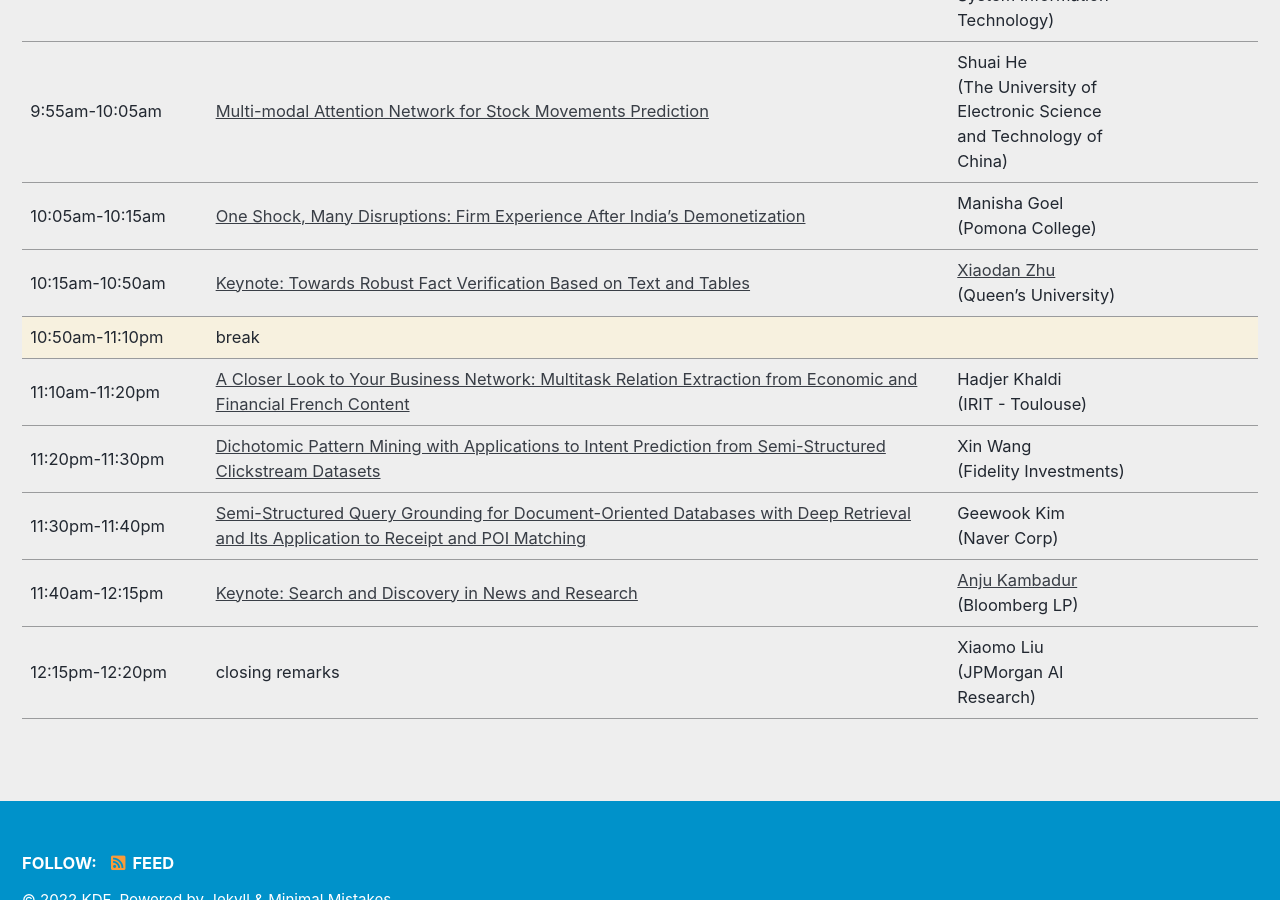
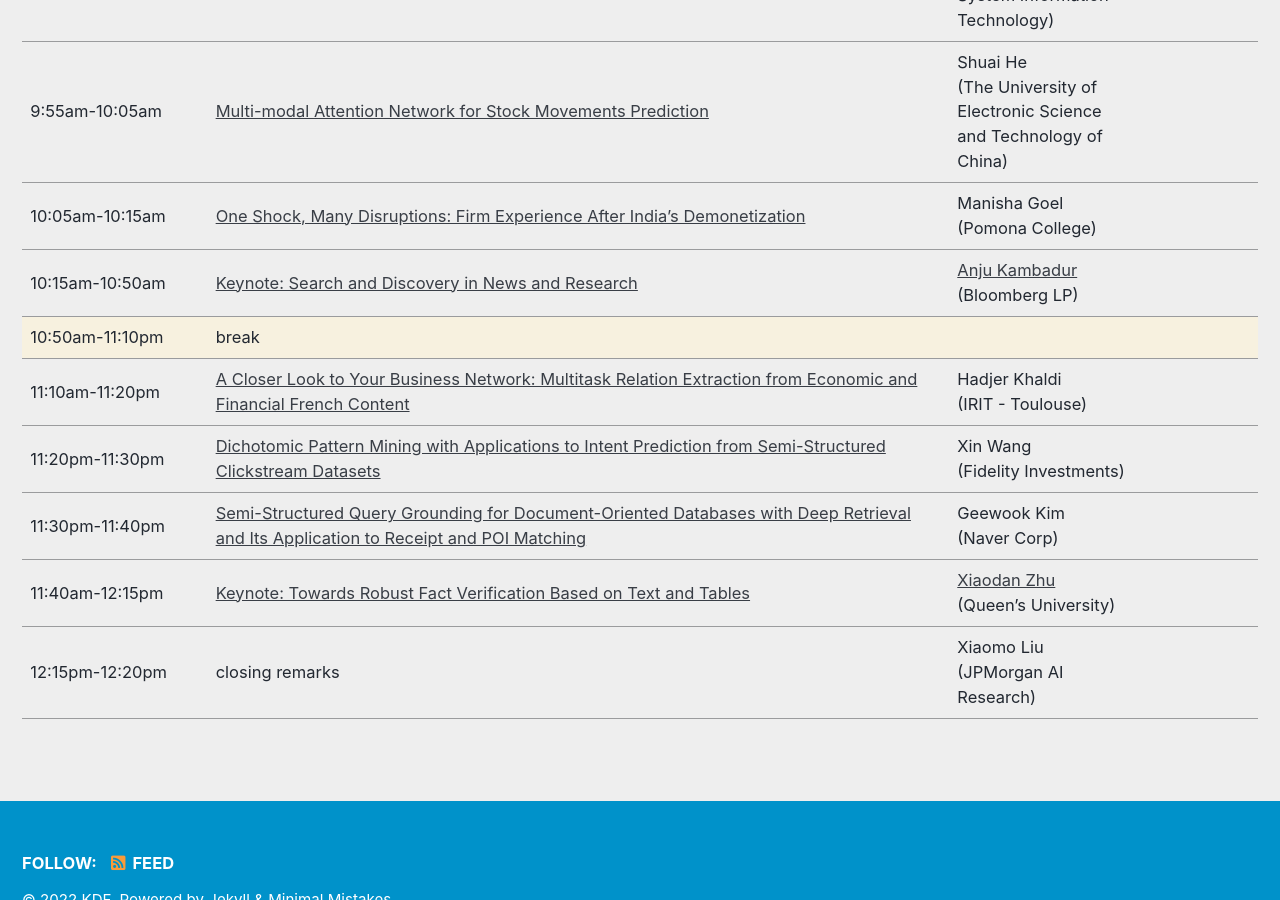
Before and after one commit to aaai-kdf/kdf2022, a Jekyll site: the page built from _pages/schedule.md, in a window 1280 px wide and 900 px high, scrolled down 1290 px. Built offline with Jekyll 4.4.1, drawn with Linux system fonts in a browser that asks for light colours; cached includes are drawn as plain includes; part of the change alters nothing that is shown.

```diff
--- a/_pages/schedule.md
+++ b/_pages/schedule.md
@@ -72,8 +72,8 @@ excerpt: "<br/>Schedule<br/>"
     </tr>
     <tr>
         <td markdown="span">10:15am-10:50am</td>
-        <td markdown="span">[Keynote: Towards Robust Fact Verification Based on Text and Tables](/kdf2022/xiaodan#keynote)</td>
-        <td markdown="span">[Xiaodan Zhu](/kdf2022/xiaodan)<br/>(Queen's University)</td>
+        <td markdown="span">[Keynote: Search and Discovery in News and Research](/kdf2022/anju#keynote)</td>
+        <td markdown="span">[Anju Kambadur](/kdf2022/anju)<br/>(Bloomberg LP)</td>
         <td markdown="span">&nbsp;</td>
     </tr>
     <tr bgcolor="#f7f1df">
@@ -102,8 +102,8 @@ excerpt: "<br/>Schedule<br/>"
     </tr>
     <tr>
         <td markdown="span">11:40am-12:15pm</td>
-        <td markdown="span">[Keynote: Search and Discovery in News and Research](/kdf2022/anju#keynote)</td>
-        <td markdown="span">[Anju Kambadur](/kdf2022/anju)<br/>(Bloomberg LP)</td>
+                <td markdown="span">[Keynote: Towards Robust Fact Verification Based on Text and Tables](/kdf2022/xiaodan#keynote)</td>
+        <td markdown="span">[Xiaodan Zhu](/kdf2022/xiaodan)<br/>(Queen's University)</td>
         <td markdown="span"></td>
     </tr>
     <tr>
```
